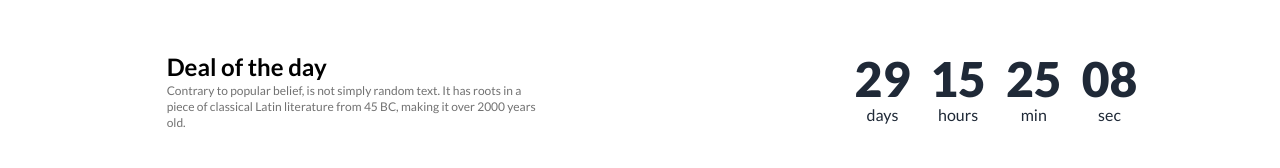
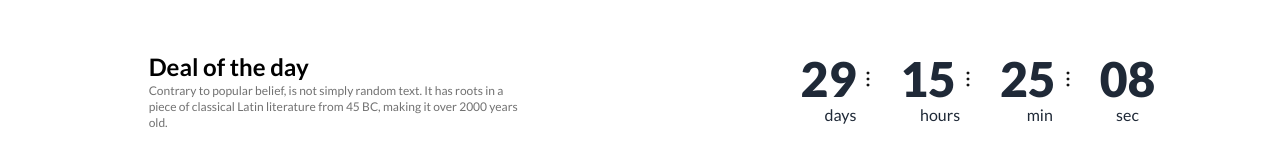
Before and after one commit to Shatab99/assignment-3, a plain HTML site: page index.html in a window 1280 px wide. Shown: the part 623-791 px from the top of the page. Drawn offline with nearby package versions, Linux system fonts and the light colour scheme.

Commit message:
fixed clock issue

```diff
--- a/index.html
+++ b/index.html
@@ -189,19 +189,29 @@
                     <div class="grid grid-flow-col gap-5 text-center auto-cols-max">
                         <div class="flex flex-col">
                             <span class="countdown font-lato text-5xl font-extrabold">
-                                <span style="--value:29;"></span>
+                                <span style="--value:29;">
+                                </span>
+                                <svg xmlns="http://www.w3.org/2000/svg" width="24" height="24" viewBox="0 0 24 24" fill="none" class="">
+                                    <path d="M12 6.75C11.8011 6.75 11.6103 6.67098 11.4697 6.53033C11.329 6.38968 11.25 6.19891 11.25 6C11.25 5.80109 11.329 5.61032 11.4697 5.46967C11.6103 5.32902 11.8011 5.25 12 5.25C12.1989 5.25 12.3897 5.32902 12.5303 5.46967C12.671 5.61032 12.75 5.80109 12.75 6C12.75 6.19891 12.671 6.38968 12.5303 6.53033C12.3897 6.67098 12.1989 6.75 12 6.75ZM12 12.75C11.8011 12.75 11.6103 12.671 11.4697 12.5303C11.329 12.3897 11.25 12.1989 11.25 12C11.25 11.8011 11.329 11.6103 11.4697 11.4697C11.6103 11.329 11.8011 11.25 12 11.25C12.1989 11.25 12.3897 11.329 12.5303 11.4697C12.671 11.6103 12.75 11.8011 12.75 12C12.75 12.1989 12.671 12.3897 12.5303 12.5303C12.3897 12.671 12.1989 12.75 12 12.75ZM12 18.75C11.8011 18.75 11.6103 18.671 11.4697 18.5303C11.329 18.3897 11.25 18.1989 11.25 18C11.25 17.8011 11.329 17.6103 11.4697 17.4697C11.6103 17.329 11.8011 17.25 12 17.25C12.1989 17.25 12.3897 17.329 12.5303 17.4697C12.671 17.6103 12.75 17.8011 12.75 18C12.75 18.1989 12.671 18.3897 12.5303 18.5303C12.3897 18.671 12.1989 18.75 12 18.75Z" stroke="#121212" stroke-width="1.5" stroke-linecap="round" stroke-linejoin="round"/>
+                                  </svg>
                             </span>
                             days
                         </div>
-                        <div class="flex flex-col">
+                        <div class="flex flex-col ">
                             <span class="countdown font-lato text-5xl font-extrabold">
                                 <span style="--value:15;"></span>
+                                <svg xmlns="http://www.w3.org/2000/svg" width="24" height="24" viewBox="0 0 24 24" fill="none">
+                                    <path d="M12 6.75C11.8011 6.75 11.6103 6.67098 11.4697 6.53033C11.329 6.38968 11.25 6.19891 11.25 6C11.25 5.80109 11.329 5.61032 11.4697 5.46967C11.6103 5.32902 11.8011 5.25 12 5.25C12.1989 5.25 12.3897 5.32902 12.5303 5.46967C12.671 5.61032 12.75 5.80109 12.75 6C12.75 6.19891 12.671 6.38968 12.5303 6.53033C12.3897 6.67098 12.1989 6.75 12 6.75ZM12 12.75C11.8011 12.75 11.6103 12.671 11.4697 12.5303C11.329 12.3897 11.25 12.1989 11.25 12C11.25 11.8011 11.329 11.6103 11.4697 11.4697C11.6103 11.329 11.8011 11.25 12 11.25C12.1989 11.25 12.3897 11.329 12.5303 11.4697C12.671 11.6103 12.75 11.8011 12.75 12C12.75 12.1989 12.671 12.3897 12.5303 12.5303C12.3897 12.671 12.1989 12.75 12 12.75ZM12 18.75C11.8011 18.75 11.6103 18.671 11.4697 18.5303C11.329 18.3897 11.25 18.1989 11.25 18C11.25 17.8011 11.329 17.6103 11.4697 17.4697C11.6103 17.329 11.8011 17.25 12 17.25C12.1989 17.25 12.3897 17.329 12.5303 17.4697C12.671 17.6103 12.75 17.8011 12.75 18C12.75 18.1989 12.671 18.3897 12.5303 18.5303C12.3897 18.671 12.1989 18.75 12 18.75Z" stroke="#121212" stroke-width="1.5" stroke-linecap="round" stroke-linejoin="round"/>
+                                  </svg>
                             </span>
                             hours
                         </div>
                         <div class="flex flex-col">
                             <span class="countdown font-lato text-5xl font-extrabold">
                                 <span style="--value:25;"></span>
+                                <svg xmlns="http://www.w3.org/2000/svg" width="24" height="24" viewBox="0 0 24 24" fill="none">
+                                    <path d="M12 6.75C11.8011 6.75 11.6103 6.67098 11.4697 6.53033C11.329 6.38968 11.25 6.19891 11.25 6C11.25 5.80109 11.329 5.61032 11.4697 5.46967C11.6103 5.32902 11.8011 5.25 12 5.25C12.1989 5.25 12.3897 5.32902 12.5303 5.46967C12.671 5.61032 12.75 5.80109 12.75 6C12.75 6.19891 12.671 6.38968 12.5303 6.53033C12.3897 6.67098 12.1989 6.75 12 6.75ZM12 12.75C11.8011 12.75 11.6103 12.671 11.4697 12.5303C11.329 12.3897 11.25 12.1989 11.25 12C11.25 11.8011 11.329 11.6103 11.4697 11.4697C11.6103 11.329 11.8011 11.25 12 11.25C12.1989 11.25 12.3897 11.329 12.5303 11.4697C12.671 11.6103 12.75 11.8011 12.75 12C12.75 12.1989 12.671 12.3897 12.5303 12.5303C12.3897 12.671 12.1989 12.75 12 12.75ZM12 18.75C11.8011 18.75 11.6103 18.671 11.4697 18.5303C11.329 18.3897 11.25 18.1989 11.25 18C11.25 17.8011 11.329 17.6103 11.4697 17.4697C11.6103 17.329 11.8011 17.25 12 17.25C12.1989 17.25 12.3897 17.329 12.5303 17.4697C12.671 17.6103 12.75 17.8011 12.75 18C12.75 18.1989 12.671 18.3897 12.5303 18.5303C12.3897 18.671 12.1989 18.75 12 18.75Z" stroke="#121212" stroke-width="1.5" stroke-linecap="round" stroke-linejoin="round"/>
+                                  </svg>
                             </span>
                             min
                         </div>
```
